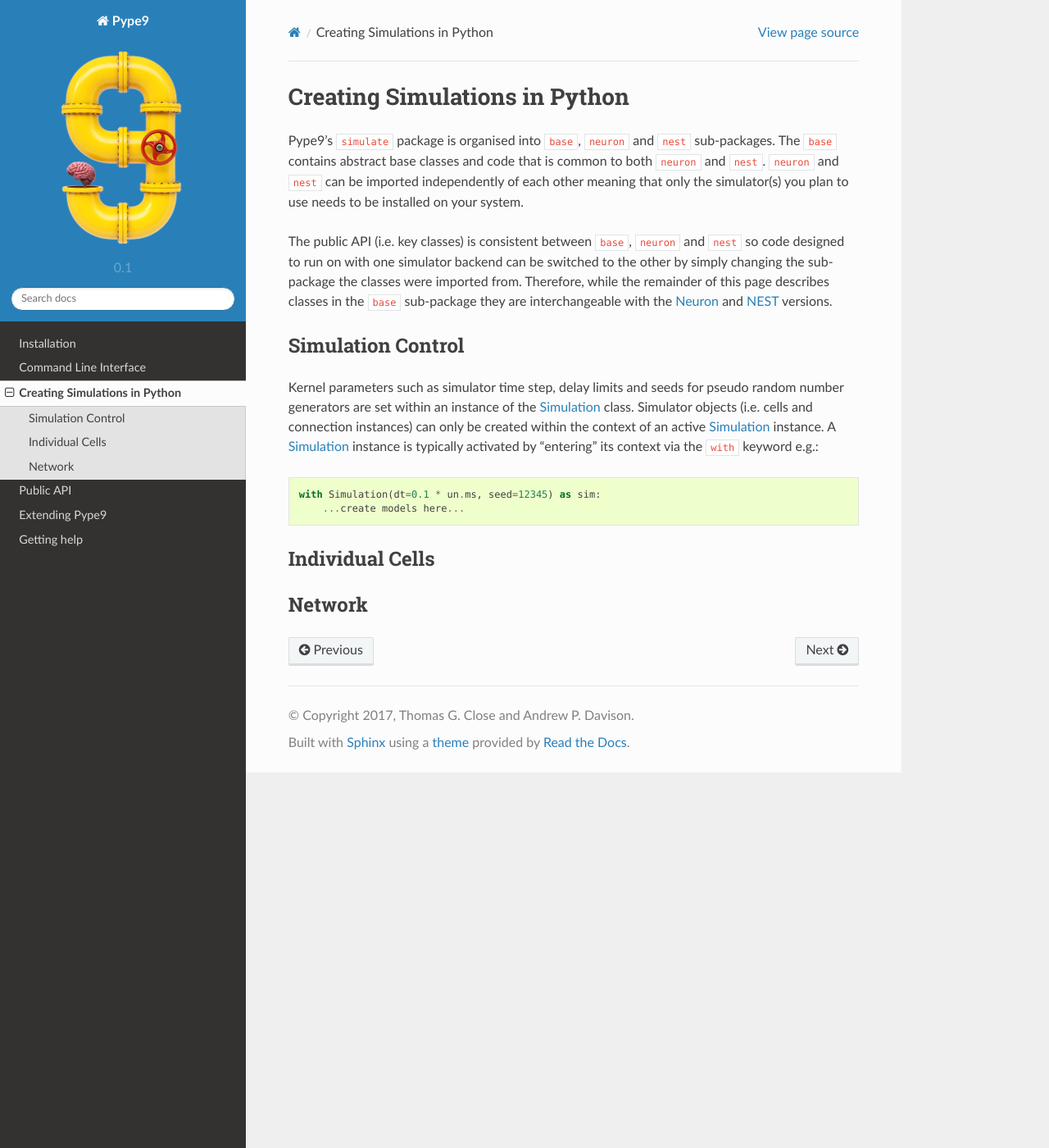
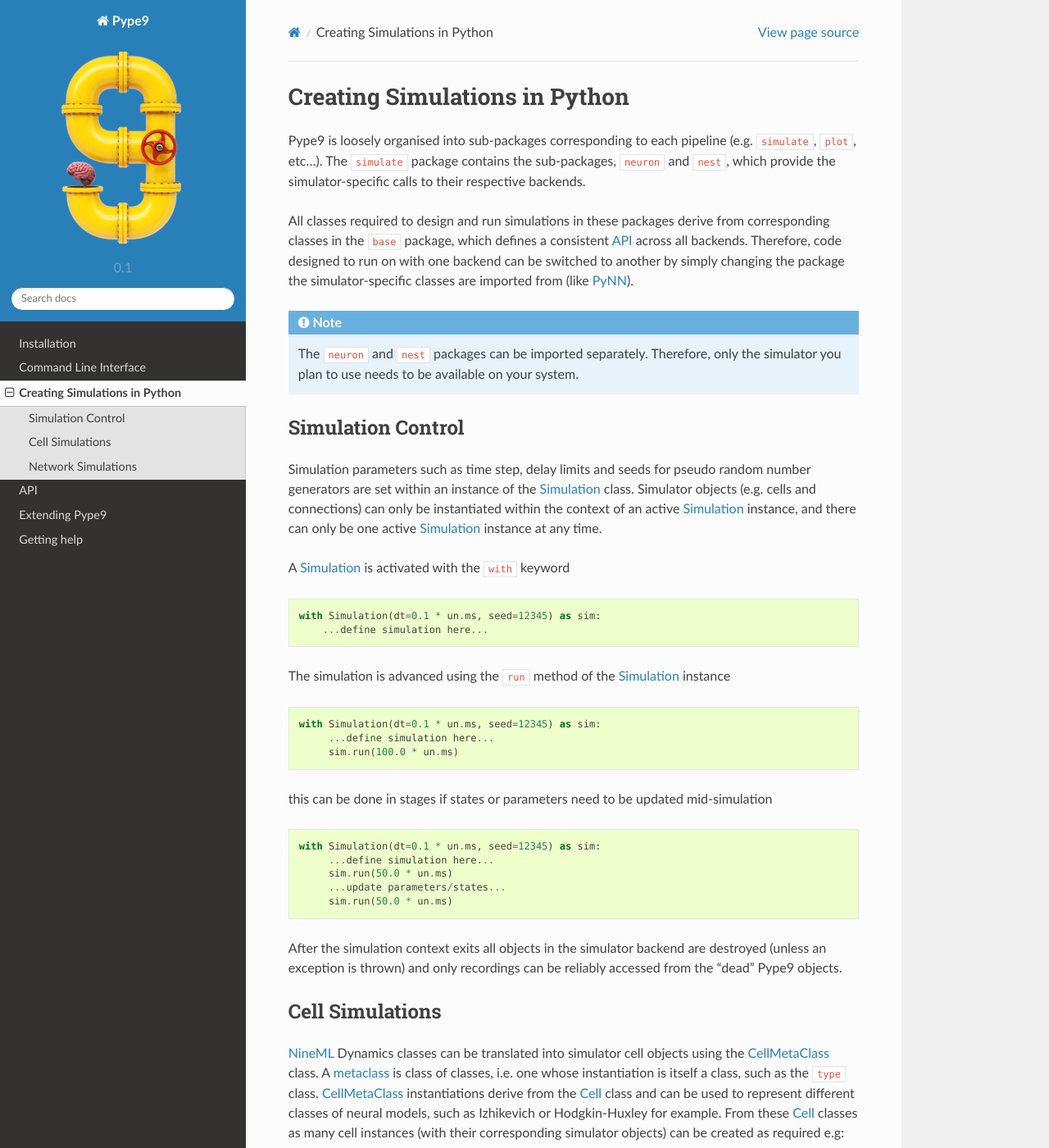
Before and after one commit to NeuralEnsemble/pype9, a Sphinx documentation site: the page built from doc/source/scripting.rst, in a window 1280 px wide and 1400 px high. Shown: the whole window at 82% size. Built offline with Sphinx 7.4.7 and the Read the Docs theme 2.0.0, drawn with Linux system fonts in a browser that asks for light colours; some of the changed text lies outside the part shown.

Commit message:
wrote Individual Cells documentation

```diff
--- a/doc/source/scripting.rst
+++ b/doc/source/scripting.rst
@@ -2,42 +2,158 @@
 Creating Simulations in Python
 ==============================
 
-Pype9's ``simulate`` package is organised into ``base``, ``neuron`` and
-``nest`` sub-packages. The ``base`` contains abstract base classes
-and code that is common to both ``neuron`` and ``nest``. ``neuron`` and
-``nest`` can be imported independently of each other meaning that only the
-simulator(s) you plan to use needs to be installed on your system.
+Pype9 is loosely organised into sub-packages corresponding to
+each pipeline (e.g. ``simulate``, ``plot``, etc...). The ``simulate``
+package contains the sub-packages, ``neuron`` and ``nest``, which provide the
+simulator-specific calls to their respective backends.
 
-The public API (i.e. key classes) is consistent between ``base``, ``neuron``
-and ``nest`` so code designed to run on with one simulator backend can be
-switched to the other by simply changing the sub-package the classes were
-imported from. Therefore, while the remainder of this page describes classes
-in the ``base`` sub-package they are interchangeable with the Neuron_ and NEST_
-versions.
+All classes required to design and run simulations in these packages derive
+from corresponding classes in the ``base`` package, which defines a consistent
+:ref:`API` across all backends. Therefore, code designed to run on with one
+backend can be switched to another by simply changing the package the
+simulator-specific classes are imported from (like PyNN_).
+
+.. note::
+    The ``neuron`` and ``nest`` packages can be imported separately. Therefore,
+    only the simulator you plan to use needs to be available on your system.
+
 
 Simulation Control
 ------------------
 
-Kernel parameters such as simulator time step, delay limits and
+Simulation parameters such as time step, delay limits and
 seeds for pseudo random number generators are set within an instance of the
-:ref:`Simulation` class. Simulator objects (i.e. cells and connection
-instances) can only be created within the context of an active :ref:`Simulation`
-instance. A :ref:`Simulation` instance is typically activated by "entering"
-its context via the ``with`` keyword e.g.:
+:ref:`Simulation` class. Simulator objects (e.g. cells and connections)
+can only be instantiated within the context of an active
+:ref:`Simulation` instance, and there can only be one active :ref:`Simulation`
+instance at any time.
+
+A :ref:`Simulation` is activated with the ``with`` keyword
+
 
 .. code-block:: python
 
     with Simulation(dt=0.1 * un.ms, seed=12345) as sim:
-        ...create models here...
+        ...define simulation here...
+
+The simulation is advanced using the ``run`` method of the :ref:`Simulation`
+instance
+
+.. code-block:: python
+
+   with Simulation(dt=0.1 * un.ms, seed=12345) as sim:
+        ...define simulation here...
+        sim.run(100.0 * un.ms)
+
+this can be done in stages if states or parameters need to be updated
+mid-simulation
+
+.. code-block:: python
+
+   with Simulation(dt=0.1 * un.ms, seed=12345) as sim:
+        ...define simulation here...
+        sim.run(50.0 * un.ms)
+        ...update parameters/states...
+        sim.run(50.0 * un.ms)
+
+After the simulation context exits all objects in the simulator backend
+are destroyed (unless an exception is thrown) and only recordings can be
+reliably accessed from the "dead" Pype9 objects.
 
 
-
-Individual Cells
+Cell Simulations
 ----------------
 
-Network
--------
+NineML_ Dynamics classes can be translated into simulator cell objects using
+the :ref:`CellMetaClass` class. A metaclass_ is class of classes, i.e. one
+whose instantiation is itself a class, such as the ``type`` class.
+:ref:`CellMetaClass` instantiations derive from the :ref:`Cell` class
+and can be used to represent different classes of neural models, such as
+Izhikevich or Hodgkin-Huxley for example. From these :ref:`Cell` classes as
+many cell instances (with their corresponding simulator objects) can be created
+as required e.g:
 
-.. _9ML: http://nineml.net
+.. code-block:: python
+
+    Izhikevich = CellMetaClass('./izhikevich.xml#Izhikevich')
+    izhi1 = Izhikevich(a=1, b=2, c=3, d=4, v=-65 * un.mV, u=14 * un.mV / un.ms)
+    izhi2 = Izhikevich(a=4, b=3, c=2, d=1, v=-70 * un.mV, u=50 * un.mV / un.ms)
+    izhi3 = Izhikevich('./izhikevich.xml#IzhikevichBurster')
+
+If the specified Dynamics class has not been built before the :ref:`CellMetaClass`
+will automatically generate the required source code for the model, compile it,
+and load it into the simulator namespace. This can happen either inside or
+outside of an active :ref:`Simulation` instance. However, the cells objects
+themselves must be instantiated within a :ref:`Simulation` instance.
+
+.. code-block:: python
+
+    Izhikevich = CellMetaClass('./izhikevich.xml#Izhikevich')
+    with Simulation(dt=0.1 * un.ms) as sim:
+        izhi = Izhikevich(a=1, b=2, c=3, d=4, v=-65 * un.mV,
+                          u=14 * un.mV / un.ms)
+        sim.run(1000.0 * un.ms)
+
+The data can be recorded from every send port and state variable in the NineML_
+Dynamics class using the ``record`` method of the :ref:`Cell` class. The
+recorded data can then be accessed with the ``recording`` method.
+
+.. code-block:: python
+
+    Izhikevich = CellMetaClass('./izhikevich.xml#Izhikevich',
+                               build_dir='.9build')
+    with Simulation(dt=0.1 * un.ms) as sim:
+        izhi = Izhikevich(a=1, b=2, c=3, d=4, v=-65 * un.mV,
+                          u=14 * un.mV / un.ms)
+        izhi.record('v')
+        sim.run(1000.0 * un.ms)
+    v = izhi.recording('v')
+
+Data in Neo_ format can be "played" into receive ports of the :ref:`Cell`
+
+.. code-block:: python
+
+    i_syn = neo.PickleIO('./data/my_recording.neo.pkl').read()
+    Izhikevich = CellMetaClass('./izhikevich.xml#Izhikevich')
+    with Simulation(dt=0.1 * un.ms) as sim:
+        izhi = Izhikevich(a=1, b=2, c=3, d=4, v=-65 * un.mV,
+                          u=14 * un.mV / un.ms)
+        izhi.play('i_syn', i_syn)
+        sim.run(1000.0 * un.ms)
+
+States and parameters can be accessed and set using the attributes of the
+:ref:`Cell` objects
+
+.. code-block:: python
+
+    Izhikevich = CellMetaClass('./izhikevich.xml#Izhikevich',
+                               build_dir='.9build')
+    with Simulation(dt=0.1 * un.ms) as sim:
+        izhi = Izhikevich(a=1, b=2, c=3, d=4)
+        sim.run(500.0 * un.ms)
+        izhi.v = 20 * un.mV
+        sim.run(500.0 * un.ms)
+
+Event ports can be connected between individual cells
+
+.. code-block:: python
+
+    Poisson = CellMetaClass('./poisson.xml#Poisson')
+    LIFAlphSyn = CellMetaClass('./liaf_alpha_syn.xml#LIFAlphaSyn')
+    with Simulation(dt=0.1 * un.ms) as sim:
+        poisson = Poisson(rate=10 * un.Hz, t_next=0.5 * un.ms)
+        lif = LIFAlphaSyn('./liaf_alpha_syn.xml#LIFAlphaSynProps')
+        lif.connect(poisson, 'spike_out', 'spike_in')
+        sim.run(1000.0 * un.ms)
+
+
+Network Simulations
+-------------------
+
+
+.. _NineML: http://nineml.net
 .. _NEST: http://nest-simulator.org
 .. _Neuron: http://neuron.yale.edu
+.. _PyNN: http://neuralensemble.org/docs/PyNN/
+.. _Neo: https://pythonhosted.org/neo/
+.. _metaclass: https://en.wikipedia.org/wiki/Metaclass#Python_example
```
Also changed, not shown: doc/source/api.rst (+30 -6 lines), doc/source/index.rst (+4 -9 lines), 1 other file.
